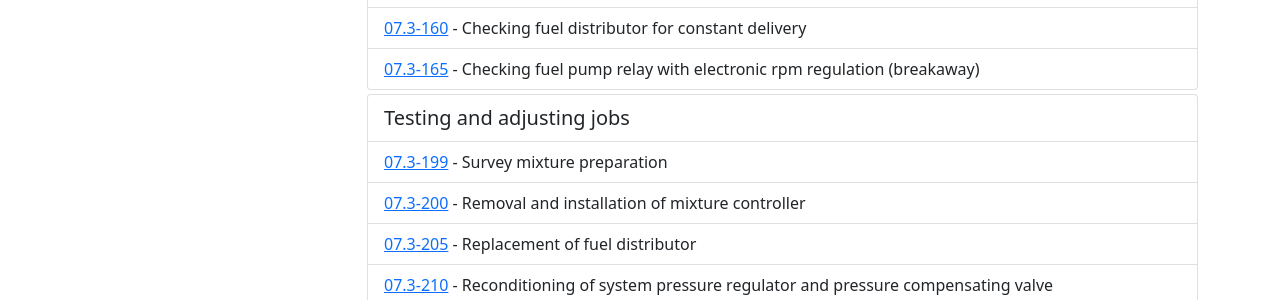
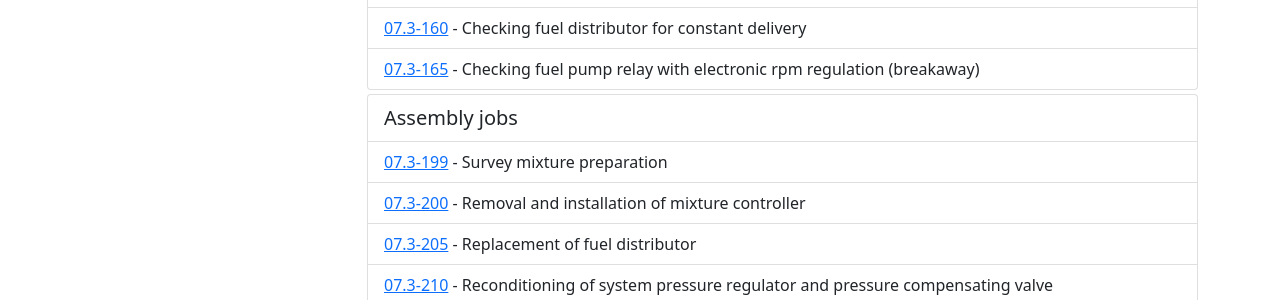
Before and after one commit to W116org/handbook, a Jekyll site: the page built from m110/07-3MechElec.html, in a window 1280 px wide. Shown: the part 715-1015 px from the top of the page. Built offline with Jekyll 4.4.1, drawn with Linux system fonts in a browser that asks for light colours; comment, search, counter and statistics services are not loaded.

Commit message:
Update 07-3MechElec.html

```diff
--- a/m110/07-3MechElec.html
+++ b/m110/07-3MechElec.html
@@ -34,7 +34,7 @@ lead: "1972-1980: 280S 280SE 300SD 450SE 450SEL"
       <li class="list-group-item"><a href="{{site.cdpath}}/Engine/110/07_3-165.pdf">07.3-165</a> - Checking fuel pump relay with electronic rpm regulation (breakaway)</li>
     </ul>
     <ul class="list-group mb-1">
-      <li class="list-group-item lead">Testing and adjusting jobs</li>
+      <li class="list-group-item lead">Assembly jobs</li>
       <li class="list-group-item"><a href="{{site.cdpath}}/Engine/110/07_3-199.pdf">07.3-199</a> - Survey mixture preparation</li>
       <li class="list-group-item"><a href="{{site.cdpath}}/Engine/110/07_3-200.pdf">07.3-200</a> - Removal and installation of mixture controller</li>
       <li class="list-group-item"><a href="{{site.cdpath}}/Engine/110/07_3-205.pdf">07.3-205</a> - Replacement of fuel distributor</li>
```
